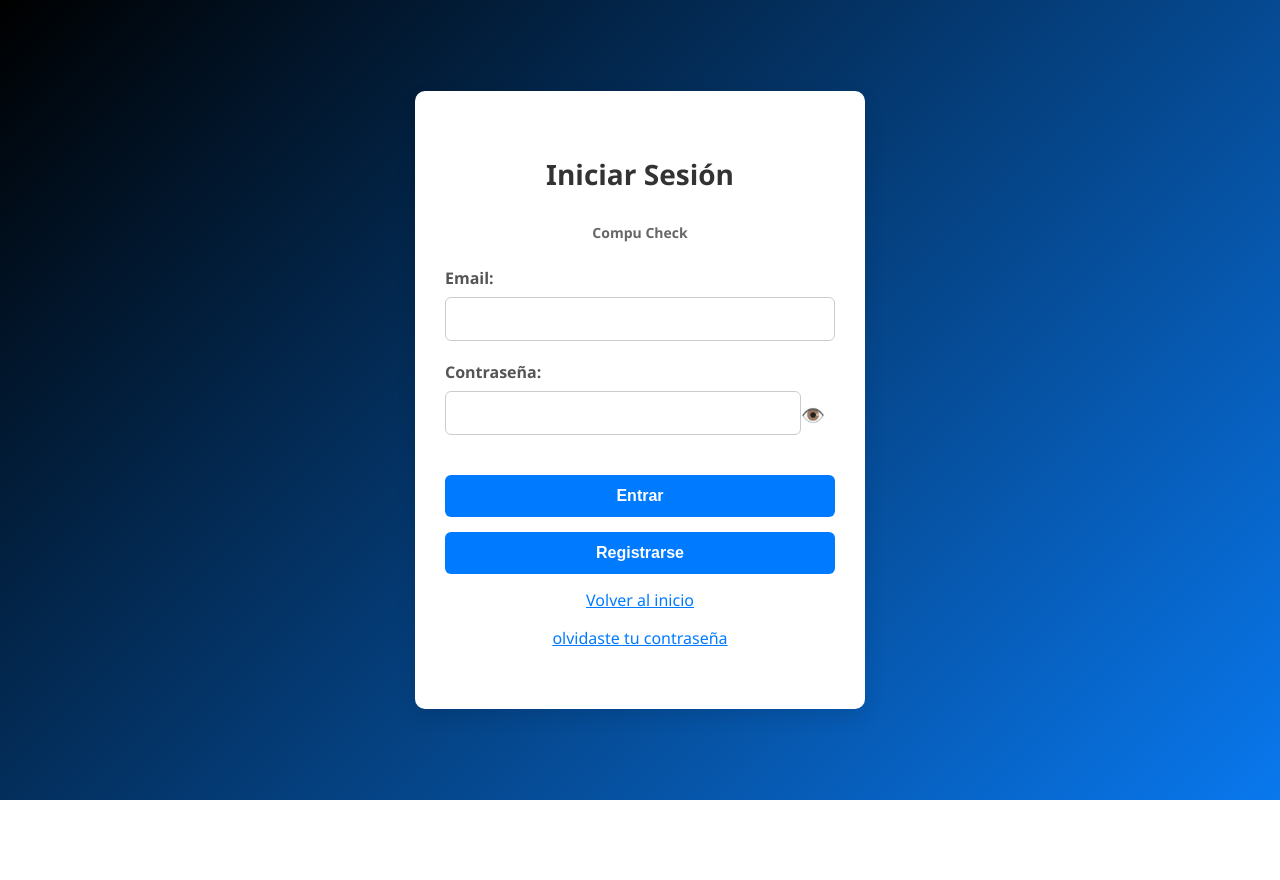
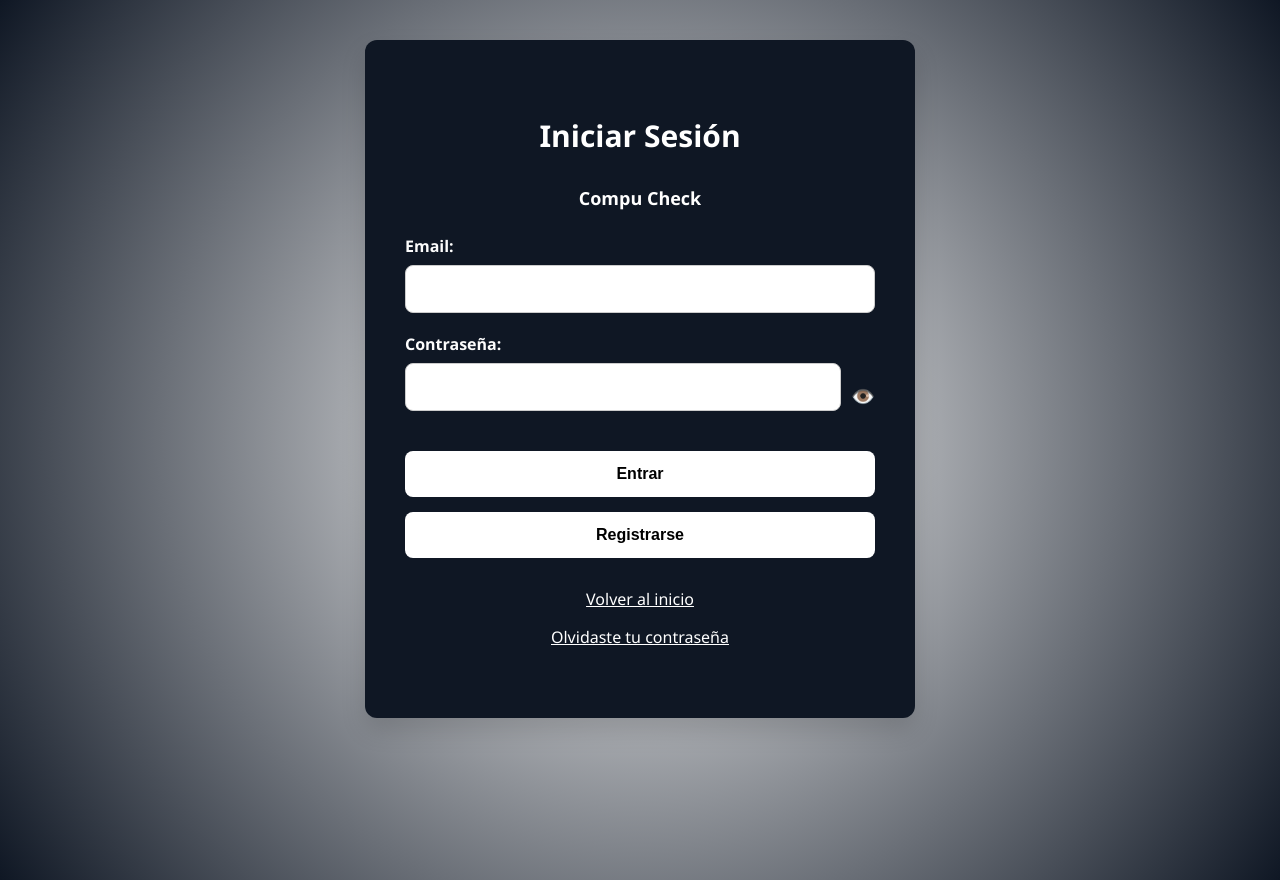
Before and after one commit to Omarxp69/Compu-Check-Proyect, a Flask app: page /login in a window 1280 px wide. Before the commit the page ends 800 px from the top, so only its background shows below. Run offline with Flask 3, Linux system fonts and the light colour scheme.

Commit message:
Cambios en el diseño

```diff
--- a/static/css/index_style.css
+++ b/static/css/index_style.css
@@ -34,6 +34,8 @@ body {
   min-height: 100vh;
   gap: 24px;
   padding: 24px;
+  background: linear-gradient(135deg, #ffffff 0%, #f0f1f5 50%, #0f1724 100%);
+
 }
 
 /* ========================
@@ -180,10 +182,10 @@ header {
 ======================== */
 footer {
   margin-top: auto;
-  color: var(--muted);
+  color: #0f1724;
   font-size: 13px;
   text-align: center;
-  padding: 12px 0;
+  padding: 1px 0;
 }
 
 /* ========================
--- a/static/css/styles.css
+++ b/static/css/styles.css
@@ -1,12 +1,14 @@
 /* ========================
    Estilos generales
 ======================== */
+/*background: linear-gradient(135deg, #000000, #000000);*/
 body {
-    background: linear-gradient(135deg, #000000, #0978ee);
+    background: radial-gradient(circle, #ffffff, #0f1724);
     display: flex;
     justify-content: center;
-    align-items: center;
-    height: 100vh;
+    align-items: flex-start; /* Para que el formulario no quede pegado al centro vertical */
+    padding: 40px 20px; /* agrega espacio superior e inferior */
+    min-height: 100vh;
     margin: 0;
     font-family: 'Segoe UI', Tahoma, Geneva, Verdana, sans-serif;
 }
@@ -15,11 +17,12 @@ body {
    Contenedor del formulario
 ======================== */
 form {
-    background-color: #ffffff;
-    padding: 40px 30px;
-    border-radius: 10px;
-    box-shadow: 0 8px 20px rgba(0, 0, 0, 0.1);
-    width: 450px;
+    background-color: #0f1724;
+    padding: 50px 40px; /* más espacio para los campos adicionales */
+    border-radius: 12px;
+    box-shadow: 0 12px 25px rgba(0, 0, 0, 0.15);
+    width: 100%;
+    max-width: 550px; /* más ancho para formularios grandes */
     box-sizing: border-box;
 }
 
@@ -28,9 +31,9 @@ form {
 ======================== */
 h2 {
     text-align: center;
-    color: #333333;
+    color: #ffffff;
     margin-bottom: 30px;
-    font-size: 28px;
+    font-size: 30px;
 }
 
 /* ========================
@@ -40,7 +43,7 @@ label {
     display: block;
     margin-bottom: 8px;
     font-weight: 600;
-    color: #555555;
+    color: #fcfcfc;
 }
 
 /* ========================
@@ -50,10 +53,10 @@ input[type="email"],
 input[type="password"],
 input[type="text"] {
     width: 100%;
-    padding: 12px 10px;
+    padding: 14px 12px;
     margin-bottom: 20px;
     border: 1px solid #cccccc;
-    border-radius: 6px;
+    border-radius: 8px;
     box-sizing: border-box;
     font-size: 16px;
 }
@@ -61,36 +64,36 @@ input[type="text"] {
 input[type="email"]:focus,
 input[type="password"]:focus,
 input[type="text"]:focus {
-    border-color: #007bff;
+    border-color: #000000;
     outline: none;
-    box-shadow: 0 0 5px rgba(0, 123, 255, 0.5);
+    box-shadow: 0 0 6px rgba(0, 0, 0, 0.4);
 }
 
 /* ========================
    Botones
 ======================== */
-/* Botón general del formulario */
 button:not(.toggle-password) {
     width: 100%;
-    padding: 12px;
-    background-color: #007bff;
-    color: white;
+    padding: 14px;
+    background-color: #ffffff;
+    color: rgb(0, 0, 0);
     font-size: 16px;
     font-weight: 600;
     border: none;
-    border-radius: 6px;
+    border-radius: 8px;
     cursor: pointer;
     transition: background-color 0.3s ease;
+    margin-bottom: 15px;
 }
 
 button:not(.toggle-password):hover {
-    background-color: #0056b3;
+    background-color: #727272;
 }
 
 /* Botón del ojo */
 .toggle-password {
-    flex: 0 0 auto;        /* no se estira */
-    margin-right: 10px;     /* espacio con el input */
+    flex: 0 0 auto;
+    margin-left: 10px;
     background: none;
     border: none;
     cursor: pointer;
@@ -105,13 +108,9 @@ button:not(.toggle-password):hover {
 ======================== */
 .app-info {
     text-align: center;
-    color: #666666;
+    color: #ffffff;
     margin-bottom: 25px;
-    font-size: 14px;
-}
-
-button:first-of-type {
-    margin-bottom: 15px; /* separa el primer botón del segundo */
+    font-size: 18px;
 }
 
 /* ========================
@@ -125,10 +124,11 @@ button:first-of-type {
     list-style: none;
     padding: 10px 15px;
     border-radius: 6px;
-    background-color: #fff3cd; /* amarillo claro tipo advertencia */
-    color: #856404; /* texto oscuro */
-    border: 1px solid #ffeeba;
-    font-size: 14px;
+    background-color: #ffffff;
+    color: #000000;
+    border: 1px solid #ffffff;
+    font-size: 16px;
+
 }
 
 .flash-messages li {
@@ -145,14 +145,37 @@ button:first-of-type {
 .password-container {
     display: flex;
     align-items: center;
-    margin-bottom: 20px; /* espacio entre campos */
+    margin-bottom: 20px;
 }
 
 .password-container input {
-    flex: 1;            /* ocupa todo el espacio restante */
-    padding: 12px 10px; /* padding normal */
+    flex: 1;
+    padding: 14px 12px;
     font-size: 16px;
-    border-radius: 6px;
+    border-radius: 8px;
     border: 1px solid #cccccc;
     box-sizing: border-box;
 }
+
+/* ========================
+   Responsividad
+======================== */
+@media (max-width: 600px) {
+    form {
+        padding: 30px 20px;
+    }
+
+    h2 {
+        font-size: 24px;
+    }
+
+    input[type="email"],
+    input[type="password"],
+    input[type="text"] {
+        padding: 12px 10px;
+    }
+
+    button:not(.toggle-password) {
+        padding: 12px;
+    }
+}
--- a/templates/login.html
+++ b/templates/login.html
@@ -36,10 +36,10 @@
     </div>
 
     <p style="text-align:center; margin-top:15px;">
-      <a href="/" style="color:#007bff; text-decoration: underline;">Volver al inicio</a>
+      <a href="/" style="color:#ffffff; text-decoration: underline;">Volver al inicio</a>
     </p>
     <p style="text-align:center; margin-top:15px;">
-      <a href="/" style="color:#007bff; text-decoration: underline;">olvidaste tu contraseña</a>
+      <a href="/" style="color:#ffffff; text-decoration: underline;">Olvidaste tu contraseña</a>
     </p>
     <!-- Mensajes flash -->
     <div class="flash-container">
--- a/templates/register.html
+++ b/templates/register.html
@@ -56,7 +56,7 @@
         </button>
       </div>
       <p style="text-align: center; margin-top: 15px">
-        <a href="/" style="color: #007bff; text-decoration: underline">Volver al inicio</a>
+        <a href="/" style="color: #ffffff; text-decoration: underline">Volver al inicio</a>
       </p>
       <div class="flash-container">
       {% with messages = get_flashed_messages() %}
```
Also changed, not shown: static/uploads/user_4.png.
